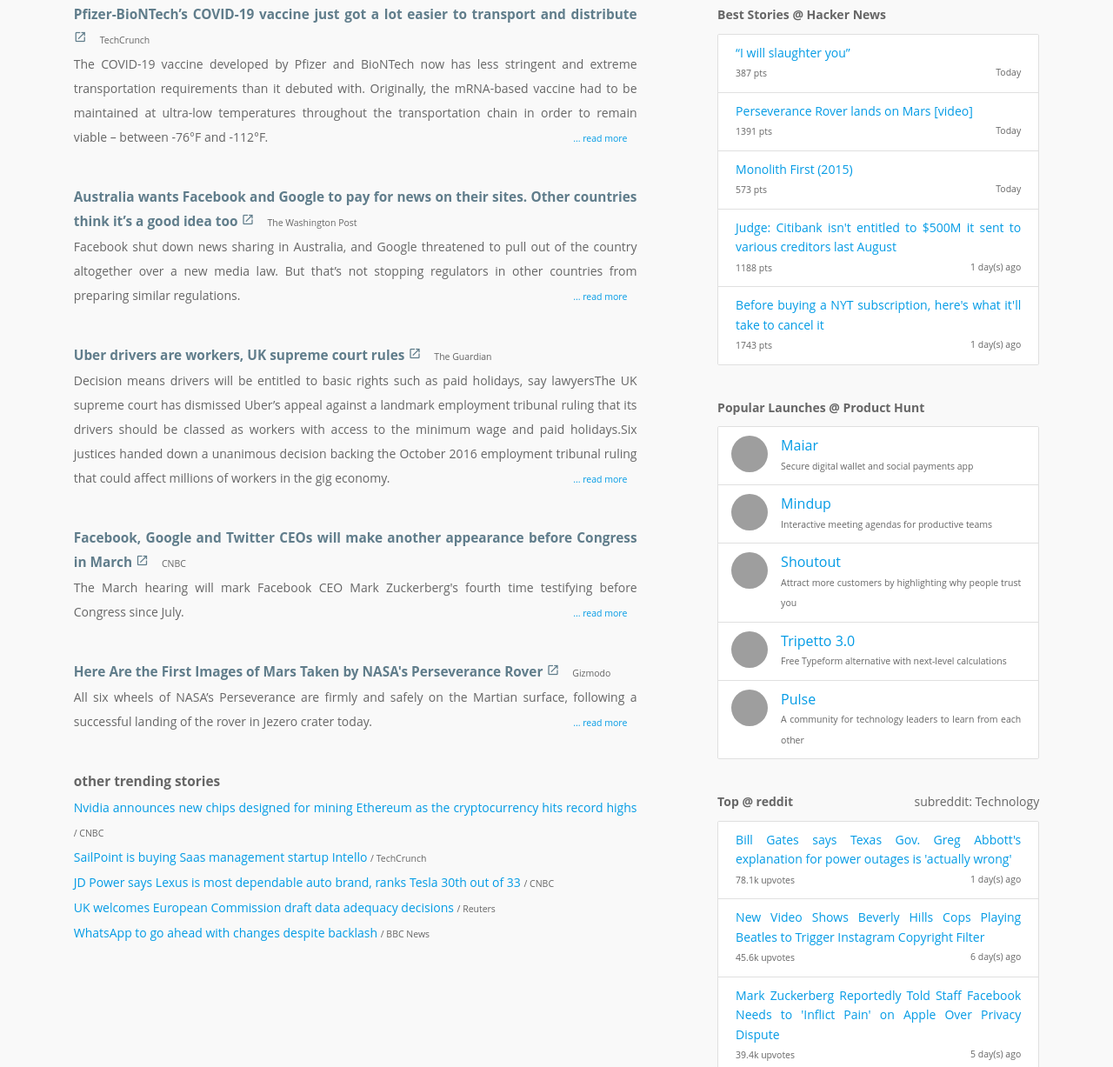
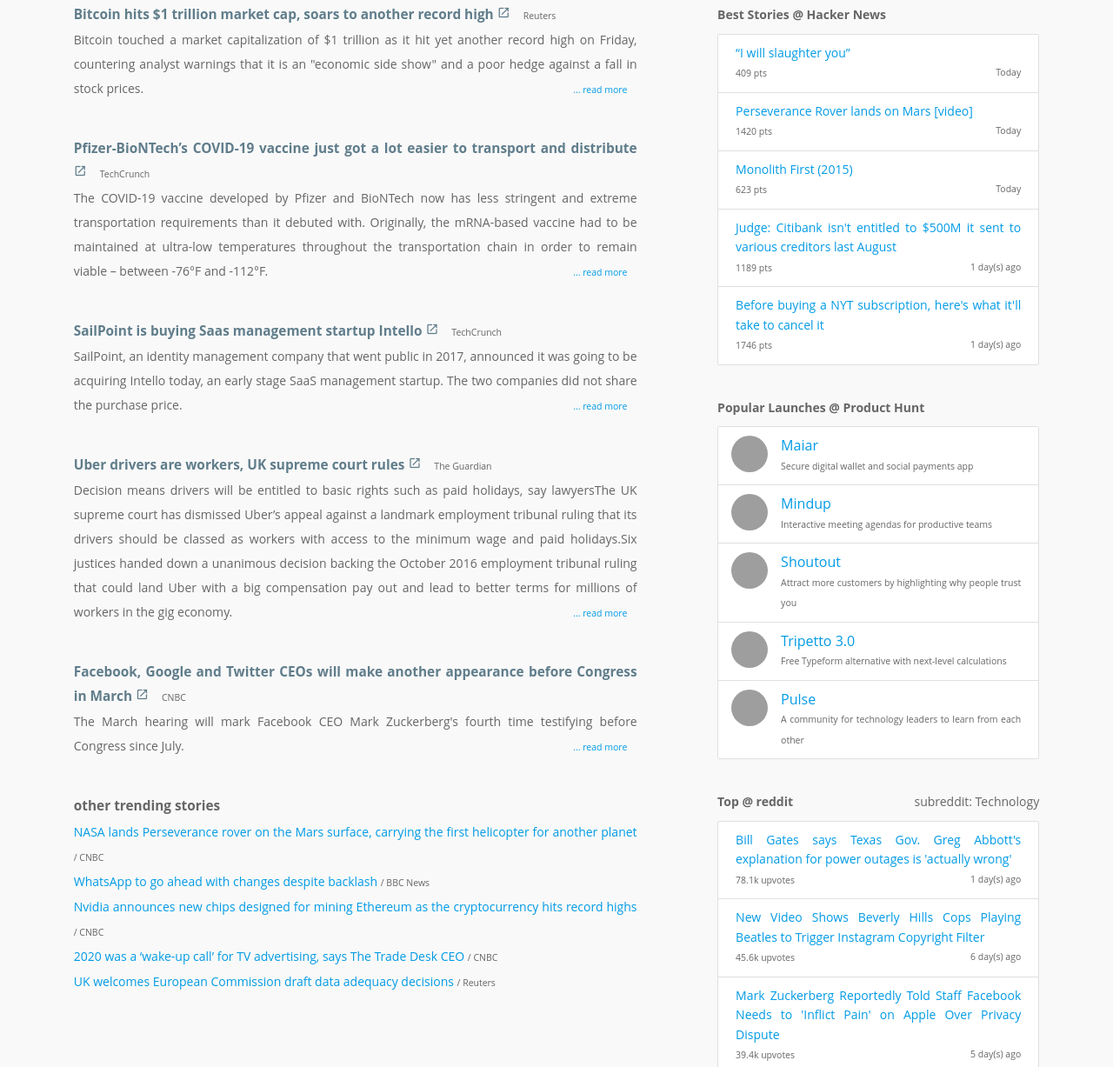
Before and after one commit to toptechnews2017/toptechnews2017.github.io, a plain HTML site: page index.html in a window 1280 px wide. Shown: the part 59-1286 px from the top of the page at 87% size. Drawn offline with nearby package versions, Linux system fonts and the light colour scheme; grey boxes are pictures that could not be loaded.

Commit message:
EC2 : Auto commit @ Fri Feb 19 17:03:45 UTC 2021

```diff
--- a/index.html
+++ b/index.html
@@ -80,6 +80,37 @@
 
             <div class="row">
               <span class="article-title">
+                <a href="https://www.reuters.com//article/us-crypto-currency-bitcoin/bitcoin-hits-1-trillion-market-cap-soars-to-another-record-high-idUSKBN2AJ0GC" target="_blank">
+                  Bitcoin hits $1 trillion market cap, soars to another record high
+                  <i class="tiny material-icons">open_in_new</i>
+                </a>
+              </span>
+
+              <small>
+                &nbsp;&nbsp;&nbsp;
+                Reuters
+              </small>
+
+              <br>
+              Bitcoin touched a market capitalization of $1 trillion as it hit yet another record high on Friday, countering analyst warnings that it is an "economic side show" and a poor hedge against a fall in stock prices.
+
+              <span class="col right">
+                <small>
+                  <a href="https://www.reuters.com//article/us-crypto-currency-bitcoin/bitcoin-hits-1-trillion-market-cap-soars-to-another-record-high-idUSKBN2AJ0GC" target="_blank">
+                    ... read more
+                  </a>
+                </small>
+              </span>
+
+            </div>
+
+            <div class="row">
+            </div>
+
+
+
+            <div class="row">
+              <span class="article-title">
                 <a href="http://feedproxy.google.com/~r/Techcrunch/~3/nETRSMeZIEc/" target="_blank">
                   Pfizer-BioNTech’s COVID-19 vaccine just got a lot easier to transport and distribute
                   <i class="tiny material-icons">open_in_new</i>
@@ -111,23 +142,23 @@
 
             <div class="row">
               <span class="article-title">
-                <a href="https://www.washingtonpost.com/technology/2021/02/19/australia-google-facebook-canada-europe/?utm_source=rss&utm_medium=referral&utm_campaign=wp_business-technology" target="_blank">
-                  Australia wants Facebook and Google to pay for news on their sites. Other countries think it’s a good idea too
+                <a href="http://feedproxy.google.com/~r/Techcrunch/~3/ZcimRWwGUXM/" target="_blank">
+                  SailPoint is buying Saas management startup Intello
                   <i class="tiny material-icons">open_in_new</i>
                 </a>
               </span>
 
               <small>
                 &nbsp;&nbsp;&nbsp;
-                The Washington Post
+                TechCrunch
               </small>
 
               <br>
-              Facebook shut down news sharing in Australia, and Google threatened to pull out of the country altogether over a new media law. But that’s not stopping regulators in other countries from preparing similar regulations.
+              SailPoint, an identity management company that went public in 2017, announced it was going to be acquiring Intello today, an early stage SaaS management startup. The two companies did not share the purchase price.
 
               <span class="col right">
                 <small>
-                  <a href="https://www.washingtonpost.com/technology/2021/02/19/australia-google-facebook-canada-europe/?utm_source=rss&utm_medium=referral&utm_campaign=wp_business-technology" target="_blank">
+                  <a href="http://feedproxy.google.com/~r/Techcrunch/~3/ZcimRWwGUXM/" target="_blank">
                     ... read more
                   </a>
                 </small>
@@ -154,7 +185,7 @@
               </small>
 
               <br>
-              Decision means drivers will be entitled to basic rights such as paid holidays, say lawyersThe UK supreme court has dismissed Uber’s appeal against a landmark employment tribunal ruling that its drivers should be classed as workers with access to the minimum wage and paid holidays.Six justices handed down a unanimous decision backing the October 2016 employment tribunal ruling that could affect millions of workers in the gig economy.
+              Decision means drivers will be entitled to basic rights such as paid holidays, say lawyersThe UK supreme court has dismissed Uber’s appeal against a landmark employment tribunal ruling that its drivers should be classed as workers with access to the minimum wage and paid holidays.Six justices handed down a unanimous decision backing the October 2016 employment tribunal ruling that could land Uber with a big compensation pay out and lead to better terms for millions of workers in the gig economy.
 
               <span class="col right">
                 <small>
@@ -202,37 +233,6 @@
 
 
 
-            <div class="row">
-              <span class="article-title">
-                <a href="https://gizmodo.com/here-are-the-first-images-of-mars-taken-by-nasas-persev-1846300579" target="_blank">
-                  Here Are the First Images of Mars Taken by NASA's Perseverance Rover
-                  <i class="tiny material-icons">open_in_new</i>
-                </a>
-              </span>
-
-              <small>
-                &nbsp;&nbsp;&nbsp;
-                Gizmodo
-              </small>
-
-              <br>
-              All six wheels of NASA’s Perseverance are firmly and safely on the Martian surface, following a successful landing of the rover in Jezero crater today.
-
-              <span class="col right">
-                <small>
-                  <a href="https://gizmodo.com/here-are-the-first-images-of-mars-taken-by-nasas-persev-1846300579" target="_blank">
-                    ... read more
-                  </a>
-                </small>
-              </span>
-
-            </div>
-
-            <div class="row">
-            </div>
-
-
-
           <div class="row">
 
 
@@ -241,20 +241,26 @@
               </div>
 
 
+                <a href="https://www.cnbc.com/2021/02/18/mars-landing-nasas-perseverance-rover-lands-successfully-on-surface.html" target="_blank">
+                  NASA lands Perseverance rover on the Mars surface, carrying the first helicopter for another planet
+                </a>
+                <small> / CNBC </small>
+                <br>
+
+                <a href="https://www.bbc.co.uk/news/technology-56127220" target="_blank">
+                  WhatsApp to go ahead with changes despite backlash
+                </a>
+                <small> / BBC News </small>
+                <br>
+
                 <a href="https://www.cnbc.com/2021/02/18/nvidia-cryptocurrency-mining-processor-for-ether-announced.html" target="_blank">
                   Nvidia announces new chips designed for mining Ethereum as the cryptocurrency hits record highs
                 </a>
                 <small> / CNBC </small>
                 <br>
 
-                <a href="http://feedproxy.google.com/~r/Techcrunch/~3/ZcimRWwGUXM/" target="_blank">
-                  SailPoint is buying Saas management startup Intello
-                </a>
-                <small> / TechCrunch </small>
-                <br>
-
-                <a href="https://www.cnbc.com/2021/02/18/tesla-ranks-30th-in-unofficial-debut-on-jd-power-dependability-study.html" target="_blank">
-                  JD Power says Lexus is most dependable auto brand, ranks Tesla 30th out of 33
+                <a href="https://www.cnbc.com/2021/02/18/2020-was-a-wake-up-call-for-tv-advertising-says-the-trade-desk-ceo-.html" target="_blank">
+                  2020 was a ‘wake-up call’ for TV advertising, says The Trade Desk CEO
                 </a>
                 <small> / CNBC </small>
                 <br>
@@ -263,12 +269,6 @@
                   UK welcomes European Commission draft data adequacy decisions
                 </a>
                 <small> / Reuters </small>
-                <br>
-
-                <a href="https://www.bbc.co.uk/news/technology-56127220" target="_blank">
-                  WhatsApp to go ahead with changes despite backlash
-                </a>
-                <small> / BBC News </small>
                 <br>
 
 
@@ -293,7 +293,7 @@
                     </a>
                   </div>
                   <small>
-                    387 pts
+                    409 pts
                     <span class="right">
 
                       Today
@@ -308,7 +308,7 @@
                     </a>
                   </div>
                   <small>
-                    1391 pts
+                    1420 pts
                     <span class="right">
 
                       Today
@@ -323,7 +323,7 @@
                     </a>
                   </div>
                   <small>
-                    573 pts
+                    623 pts
                     <span class="right">
 
                       Today
@@ -338,7 +338,7 @@
                     </a>
                   </div>
                   <small>
-                    1188 pts
+                    1189 pts
                     <span class="right">
 
                       1 day(s) ago
@@ -353,7 +353,7 @@
                     </a>
                   </div>
                   <small>
-                    1743 pts
+                    1746 pts
                     <span class="right">
 
                       1 day(s) ago
```
